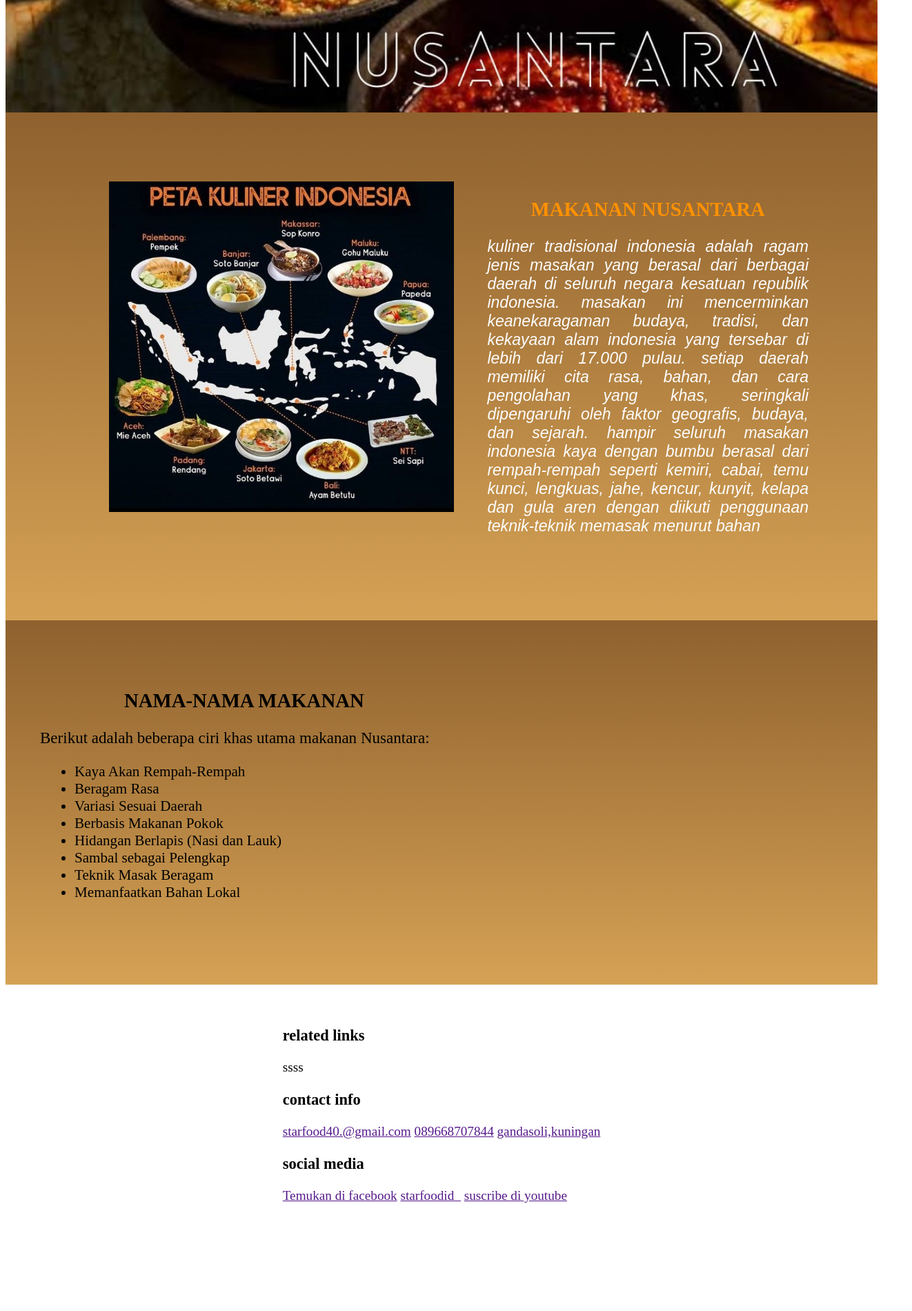
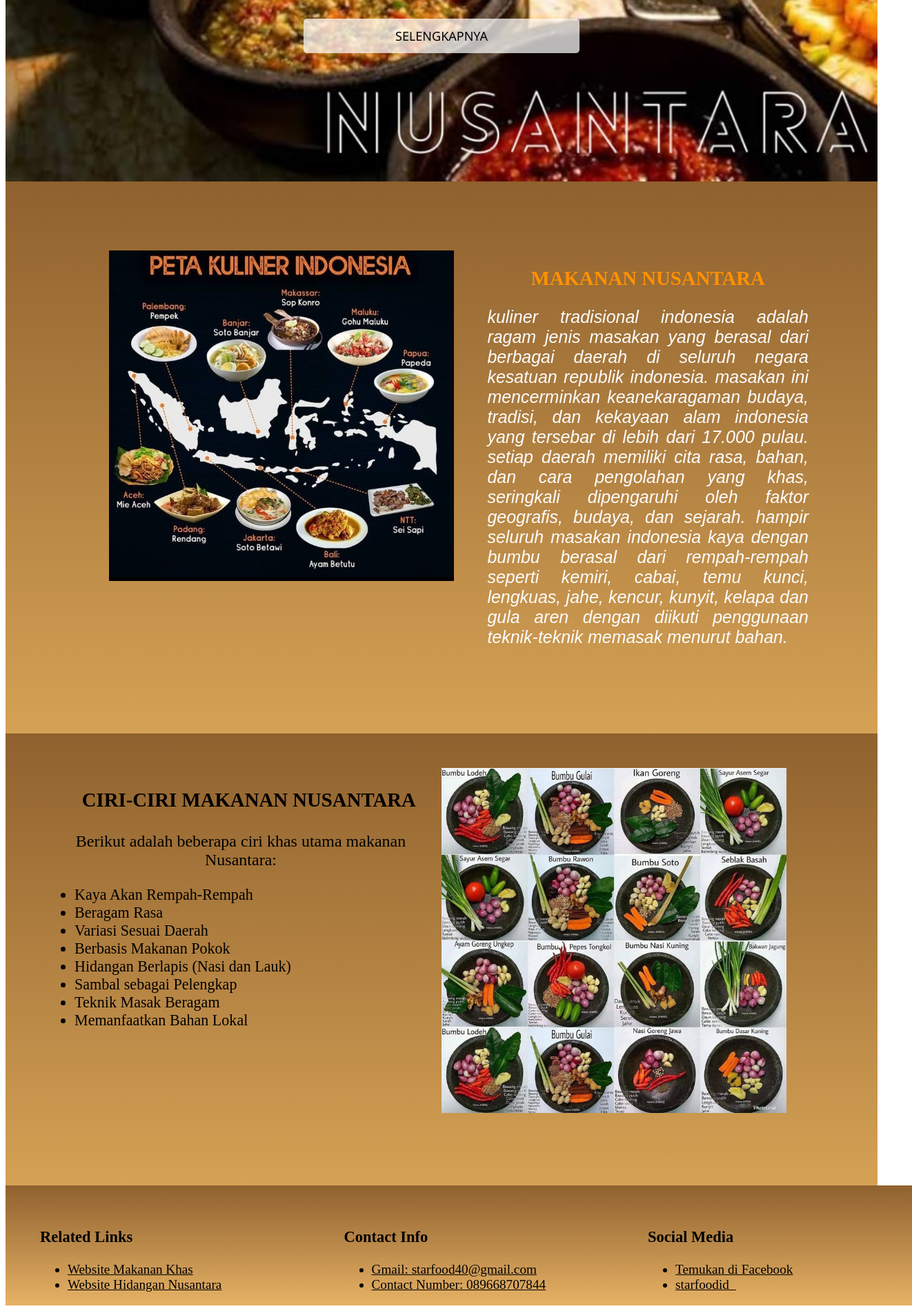
Before and after one commit to audrynatasya/project-Web-kelompok3, a plain HTML site: page index.html in a window 1280 px wide. Shown: the part 705-2605 px from the top of the page at 69% size, 1322 px wide, since content can reach past the window. Before the commit the page ends 2495 px from the top, so only its background shows below. Drawn offline with Linux system fonts and the light colour scheme.

Commit message:
Add files via upload

```diff
--- a/index.html
+++ b/index.html
@@ -1,18 +1,20 @@
 <!DOCTYPE html>
 <html lang="en">
+
 <head>
     <meta charset="UTF-8">
     <meta name="viewport" content="width=device-width, initial-scale=1.0">
     <title>STARFOOD- LESTARIKAN MAKANAN NUSANTARA!</title>
     <link rel="stylesheet" href="style.css">
 </head>
+
 <body>
     <header>
         <a href="#" class="logo"><img src="images/logostarfood.png" alt="">STARFOOD</a>
         <nav class="menu">
-            <a href="">Home</a>
-            <a href="">About</a>
-            <a href="">Review</a>
+            <a href="#">Home</a>
+            <a href="#about">About</a>
+            <a href="#Menu">Menu</a>
         </nav>
     </header>
 
@@ -23,15 +25,18 @@
             </div>
 
             <div class="content-right">
-                <h2></h2>
-                <p>
+                <br>
+                <br>
+                <br>
+            </div>
 
-                </p>
+            <!-- Tombol ditempatkan di luar content-left dan content-right -->
+            <div class="button-wrapper">
                 <a href="#about" class="detail"><button>Selengkapnya</button></a>
             </div>
         </div>
     </section>
-    <section class="about">
+    <section class="about" id="about">
         <div class="content">
             <div class="content-left">
                 <img src="images/Makanan khas provinsi.jpeg" alt="">
@@ -39,18 +44,23 @@
             <div class="content-right">
                 <h2>MAKANAN NUSANTARA</h2>
                 <p>
-                    Kuliner tradisional Indonesia adalah ragam jenis masakan yang berasal dari berbagai daerah di seluruh Negara Kesatuan Republik Indonesia.
-                    Masakan ini mencerminkan keanekaragaman budaya, tradisi, dan kekayaan alam Indonesia yang tersebar di lebih dari 17.000 pulau. Setiap daerah memiliki cita rasa, bahan, dan cara pengolahan yang khas, seringkali dipengaruhi oleh faktor geografis, budaya, dan sejarah.
-                    Hampir seluruh masakan Indonesia kaya dengan bumbu berasal dari rempah-rempah seperti kemiri, cabai, temu kunci, lengkuas, jahe, kencur, kunyit, kelapa dan gula aren dengan diikuti penggunaan teknik-teknik memasak menurut bahan
+                    Kuliner tradisional Indonesia adalah ragam jenis masakan yang berasal dari berbagai daerah di
+                    seluruh Negara Kesatuan Republik Indonesia.
+                    Masakan ini mencerminkan keanekaragaman budaya, tradisi, dan kekayaan alam Indonesia yang tersebar
+                    di lebih dari 17.000 pulau. Setiap daerah memiliki cita rasa, bahan, dan cara pengolahan yang khas,
+                    seringkali dipengaruhi oleh faktor geografis, budaya, dan sejarah.
+                    Hampir seluruh masakan Indonesia kaya dengan bumbu berasal dari rempah-rempah seperti kemiri, cabai,
+                    temu kunci, lengkuas, jahe, kencur, kunyit, kelapa dan gula aren dengan diikuti penggunaan
+                    teknik-teknik memasak menurut bahan.
                 </p>
             </div>
         </div>
     </section>
 
-    <section class="review">
+    <section class="review" id="Menu">
         <div class="content">
             <div class="content-left">
-                <h2>NAMA-NAMA MAKANAN </h2>
+                <h2>CIRI-CIRI MAKANAN NUSANTARA</h2>
                 <p>
                     Berikut adalah beberapa ciri khas utama makanan Nusantara:
                 </p>
@@ -65,31 +75,61 @@
                     <li>Memanfaatkan Bahan Lokal</li>
                 </ul>
             </div>
+            <div class="content-right">
+                <img src="images/ciri makanan.jpeg" alt="">
+            </div>
         </div>
 
     </section>
 
     <section class="footer">
-           <div class="box-container">
-                <div class="box">
-                    <h3>related links</h3>
-                    <a href=""></a>
-                    <a href=""></a>
-                    <a href=""></a>
-                </div>ssss
+        <div class="box-container">
+            <div class="box">
+                <h3>Related Links</h3>
+                <ul>
+                    <li>
+                        <a href="https://kumparan.com/kabar-harian/pengertian-makanan-khas-daerah-dan-ciri-cirinya-1wigko9fplE/full" target="_blank" rel="noopener noreferrer">
+                            Website Makanan Khas
+                        </a>
+                    </li>
+                    <li>
+                        <a href="https://id.wikipedia.org/wiki/Hidangan_Indonesia" target="_blank" rel="noopener noreferrer">
+                            Website Hidangan Nusantara
+                        </a>
+                    </li>
+                </ul>
+            </div>
 
-                <div class="box"></div>
-                    <h3>contact info</h3>
-                    <a href="">starfood40.@gmail.com</a>
-                    <a href="">089668707844</a>
-                    <a href="">gandasoli,kuningan</a>
+            <div class="box">
+                <h3>Contact Info</h3>
+                <ul>
+                    <li>
+                        <a href="mailto:starfood40@gmail.com">Gmail: starfood40@gmail.com</a>
+                    </li>
+                    <li>
+                        <a href="tel:089668707844">Contact Number: 089668707844</a>
+                    </li>
+                </ul>
+            </div>
 
-                <div class="box"></div>
-                    <h3>social media</h3>
-                    <a href="">Temukan di facebook</a>
-                    <a href="">starfoodid_</a>
-                    <a href="">suscribe di youtube</a>
-           </div>
+            <div class="box">
+                <h3>Social Media</h3>
+                <ul>
+                    <li>
+                        <a href="https://facebook.com/DeviKartikaSari" target="_blank" rel="noopener noreferrer">
+                            Temukan di Facebook
+                        </a>
+                    </li>
+                    <li>
+                        <a href="https://instagram.com/starfoodid_" target="_blank" rel="noopener noreferrer">
+                            starfoodid_
+                        </a>
+                    </li>
+                </ul>
+            </div>
+        </div>
     </section>
+
 </body>
+
 </html>
--- a/style.css
+++ b/style.css
@@ -1,10 +1,11 @@
-html{
+html {
     font-size: 62.5%;
     overflow-x: hidden;
     scroll-padding-top: 7rem;
     scroll-behavior: smooth;
     font-size: larger;
 }
+
 header {
     background: #050505;
     padding: 1rem;
@@ -16,6 +17,7 @@ header {
     align-items: center;
     justify-content: space-between;
     display: flex;
+    z-index: 1;
 }
 
 header .logo {
@@ -53,32 +55,37 @@ header .menu a:hover {
 section {
     /* padding-top: 10rem; */
     padding-top: 0px;
-    padding-bottom:0px;
-    padding-left:0px;
-    padding-right:0px;
+    padding-bottom: 0px;
+    padding-left: 0px;
+    padding-right: 0px;
 }
 
 .home {
     display: flex;
     align-items: center;
     flex-wrap: wrap;
+
 }
+
 
 .home .content {
     width: 100%;
     display: flex;
     justify-content: center;
     align-items: center;
-    background: url('images/delicious\ food.jpeg');
+    position: relative;
     background-repeat: no-repeat;
     background-size: cover;
-    padding: 290px;
+    background-image: url(images/IMG-20241126-WA0000[1]fotobaru1.jpg);
+    height: 100vh; /* Pastikan tinggi kontainer cukup besar */
+    padding: 80px; /* Hapus padding untuk mencegah gangguan */
 }
 
 .home .content .content-left {
     width: 100%;
     margin-right: 15px;
 }
+
 .home .content .content-right {
     width: 70%;
     margin-left: 15px;
@@ -94,10 +101,30 @@ section {
     font-size: 1.5rem;
     text-align: justify;
     text-transform: lowercase;
-   font-style: italic;
+    font-style: italic;
 
 }
 
+.button-wrapper {
+    position: absolute;
+    top: 78%; /* Posisikan di tengah vertikal */
+    left: 50%; /* Posisikan di tengah horizontal */
+    transform: translate(-50%, -50%); /* Pusatkan secara sempurna */
+}
+.button-wrapper a button {
+    height: 50px;
+    width: 400px;
+    border: 2px solid rgba(255, 255, 255, 0.007);
+    border-radius: 5px;
+    color: #000000;
+    background: #ffffffb7;
+    cursor: pointer;
+    transition: 500ms;
+    font-size: 18px;
+    font-family: 'Segoe UI', Tahoma, Geneva, Verdana, sans-serif;
+    font-weight: 500;
+    text-transform: uppercase;
+}
 
 .home .content .content-right a {
     font-size: 2rem;
@@ -112,7 +139,7 @@ section {
 
 .home .content .content-right a button {
     height: 30px;
-    width: 100%;
+    /* width: 100%; */
     border: 2px solid rgba(255, 255, 255, 0.007);
     border-radius: 5px;
     color: #fff;
@@ -125,8 +152,8 @@ section {
     text-transform: uppercase;
     margin-left: 10px;
     margin-right: 10px;
-    margin-top: 250px;
-    display: block;
+    margin-top: 350px;
+    /* display: block; */
     text-decoration: none;
 
 }
@@ -143,16 +170,16 @@ section {
 .about .content .content-right p {
     text-align: justify;
     color: #fdfdfd;
-    font-size: 1.2rem;
+    font-size: 1.3rem;
     text-transform: lowercase;
-   font-style: italic;
+    font-style: italic;
     font-family: Arial, Helvetica, sans-serif;
 }
 
-.content{
+.content {
     width: 100%;
     display: flex;
-    background: linear-gradient(rgb(143, 97, 46),rgba(212, 160, 82, 0.986));
+    background: linear-gradient(rgb(143, 97, 46), rgba(212, 160, 82, 0.986));
     padding-bottom: 100px;
 }
 
@@ -165,7 +192,20 @@ section {
     width: 500px;
     padding-left: 150px;
 }
-
+.review .content {
+    width: 100%;
+    display: flex;
+}
+.review .content .content-left {
+    width: 50%;
+}
+.review .content .content-right{
+    width: 50%;
+}
+.review .content .content-right img{
+    width: 500px;
+    padding-top: 50px;
+}
 .review .content .content-left h2 {
     text-align: center;
     margin-left: 50px;
@@ -173,57 +213,75 @@ section {
     padding-right: 100px;
     padding-left: 50px;
     width: 80%;
-    margin-top: 100px;
+    margin-top: 80px;
+    margin-bottom: 100px;
 }
 
 .review .content .content-left p {
     text-align: center;
-    font-size: 120%;
+    font-size: 125%;
     margin-left: 50px;
+    margin-top: -70px;
 }
 
-.review .content .content-left ul{
+.review .content .content-left ul {
     margin-left: 60px;
-    font-size: 110%;
+    font-size: 115%;
 }
 
 
 /*section about end*/
 
-.footer{
-    display: flex;
-    flex-direction:column;
-    justify-content:center;
+.footer {
+    width: 100%;
+    /* flex-direction: column; */
+    justify-content: center;
     align-items: center;
-    background-color: #fff;
-    padding: 2rem 0;
-}
-.footer.box-container{
-    display: flex;
-    grid-template-columns: repeat(auto-fit,minxmax(22rem,1fr));
-    gap: 2rem;
-    width: 100%;
-    padding: 0 2rem;
-    margin-bottom: 2rem;
-}
-.footer .box{
-    text-align: justify;
+    background:linear-gradient(rgb(143, 97, 46), rgba(230, 177, 99, 0.986));
+    padding-top: 40px;
+    padding-left: 50px;
 
 }
-.footer.box-container h3{
+
+.footer .box-container {
+    display: flex;
+    flex-wrap: wrap; /* Agar elemen turun ke baris berikutnya jika ruang tidak cukup */
+    gap: 2rem; /* Jarak antar box */
+    justify-content: space-between; /* Membagi ruang antar elemen secara merata */
+}
+
+.footer .box {
+    flex: 1 1 calc(33.33% - 2rem); /* Membagi lebar box menjadi 3 kolom */
+    max-width: calc(33.33% - 2rem); /* Membatasi lebar maksimal agar tetap 3 kolom */
+    text-align: justify;
+}
+
+
+.footer.box-container .box h3 {
     font-size: 2.5rem;
     color: rgb(0, 0, 0);
     padding: .8rem 0;
     border-bottom: .2rem solid rgb(0, 0, 0);
 
 }
-.footer.box-container .box a{
-    display: flex;
-    align-items: center ;
-    font-size: 1.5rem;
-    color: aqua;
-    padding: 1rem 0;
-    text-transform: none;
-    text-decoration: none;
 
+.footer .box-container .box ul li a{
+    color: #000000;
 }
+.footer .box-container .box a:hover{
+    padding-left: 10px;
+    transition: 0.4s ease-in-out;
+}
+
+
+@media (max-width: 768px) {
+    .footer .box-container {
+        grid-template-columns: repeat(2, 1fr); /* Menjadi 2 kolom di layar sedang */
+    }
+}
+
+@media (max-width: 480px) {
+    .footer .box-container {
+        grid-template-columns: 1fr; /* Menjadi 1 kolom di layar kecil */
+    }
+}
```
Also changed, not shown: images/IMG-20241126-WA0000[1]fotobaru1.jpg (added), images/ciri makanan.jpeg (added).
